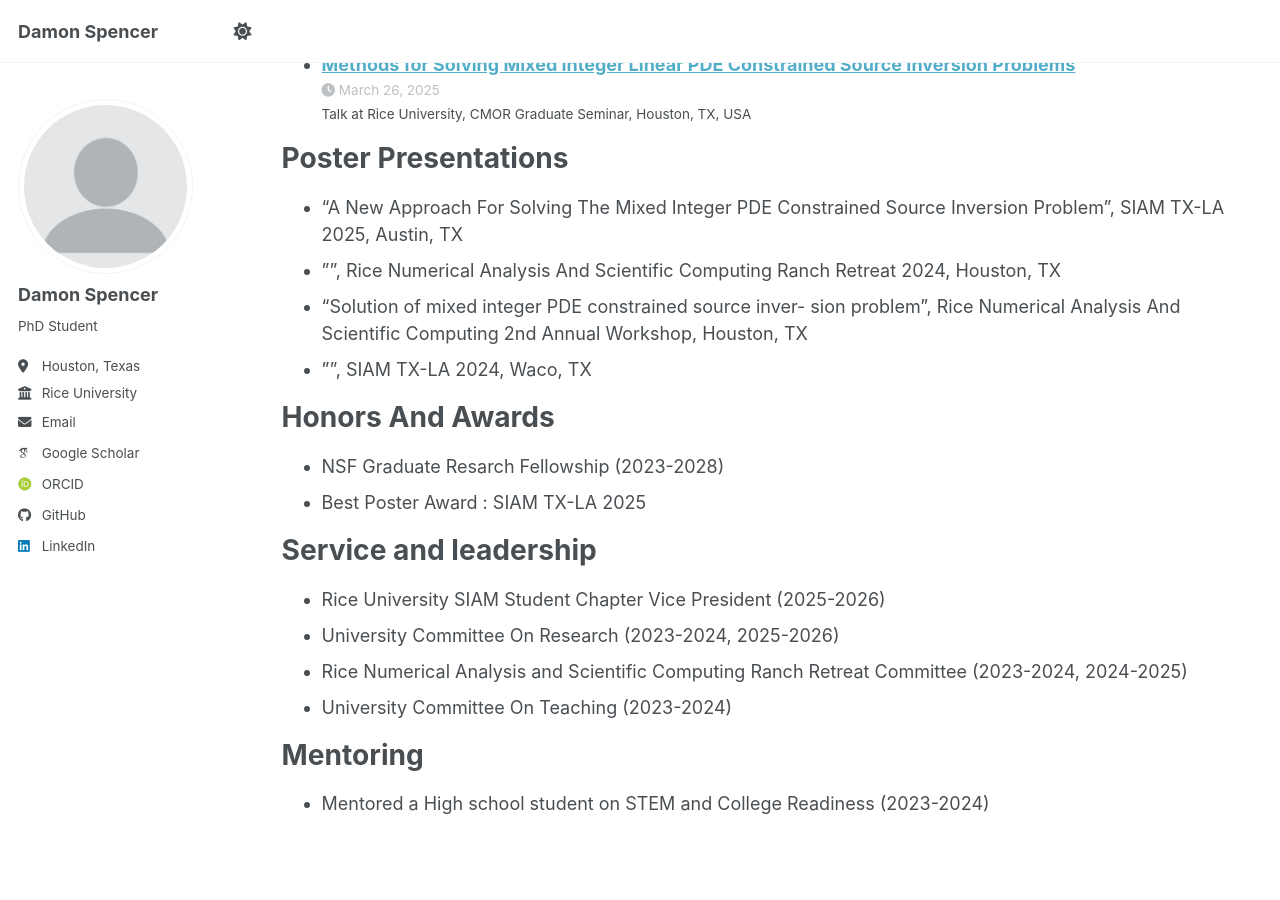
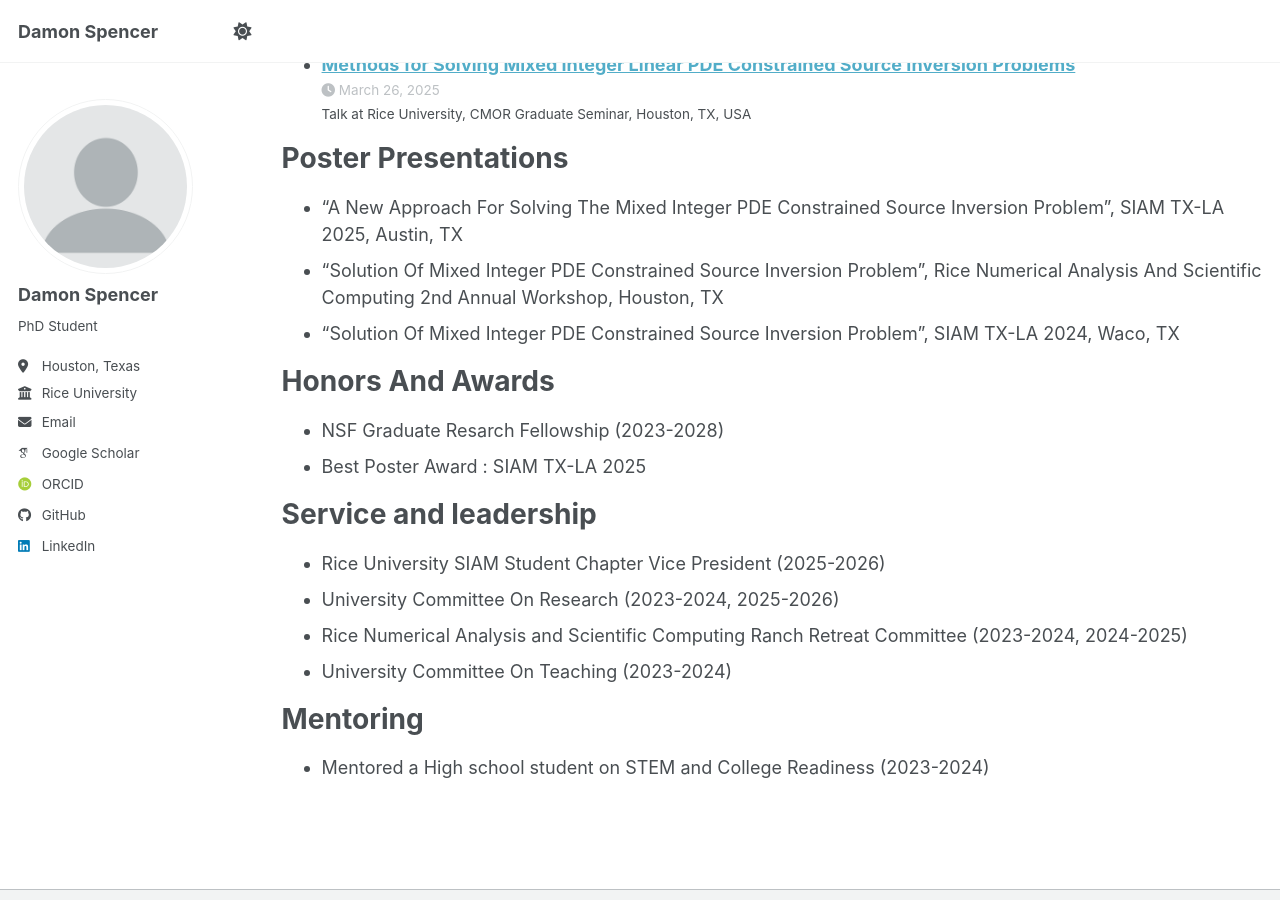
Before and after one commit to damonspencer/damonspencer.github.io, a Jekyll site: the page built from _pages/cv.md, in a window 1280 px wide and 900 px high, scrolled down 1638 px. Built offline with Jekyll 4.4.1, drawn with Linux system fonts in a browser that asks for light colours; some web fonts are replaced; a script bundle is joined from its source files by our own code; library files that are not in the unit come from our copies.

Commit message:
Update cv.md

```diff
--- a/_pages/cv.md
+++ b/_pages/cv.md
@@ -55,10 +55,8 @@ Talks
 Poster Presentations
 ======
 * "A New Approach For Solving The Mixed Integer PDE Constrained Source Inversion Problem", SIAM TX-LA 2025, Austin, TX
-* "", Rice Numerical Analysis And Scientific Computing Ranch Retreat 2024, Houston, TX
-* "Solution of mixed integer PDE constrained source inver-
-sion problem", Rice Numerical Analysis And Scientific Computing 2nd Annual Workshop, Houston, TX
-* "", SIAM TX-LA 2024, Waco, TX
+* "Solution Of Mixed Integer PDE Constrained Source Inversion Problem", Rice Numerical Analysis And Scientific Computing 2nd Annual Workshop, Houston, TX
+* "Solution Of Mixed Integer PDE Constrained Source Inversion Problem", SIAM TX-LA 2024, Waco, TX
 
 Honors And Awards
 ======
```
